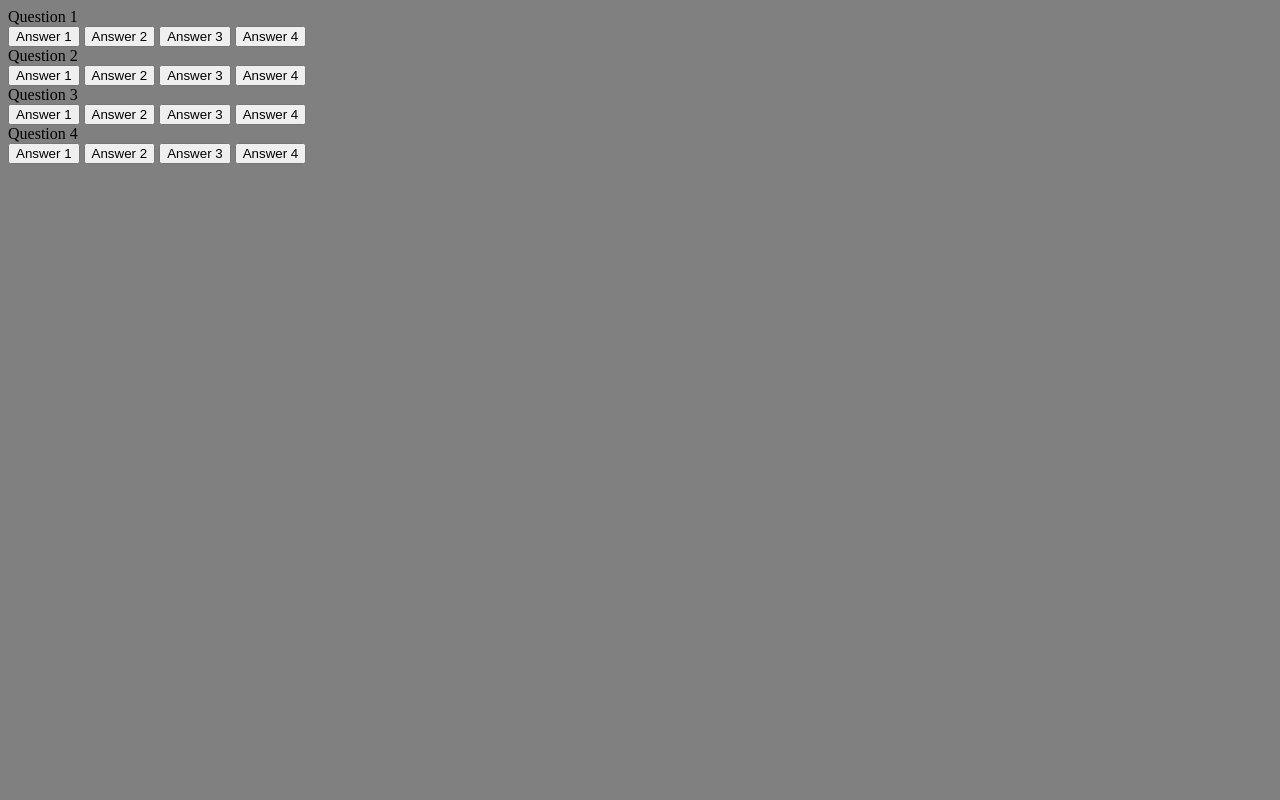
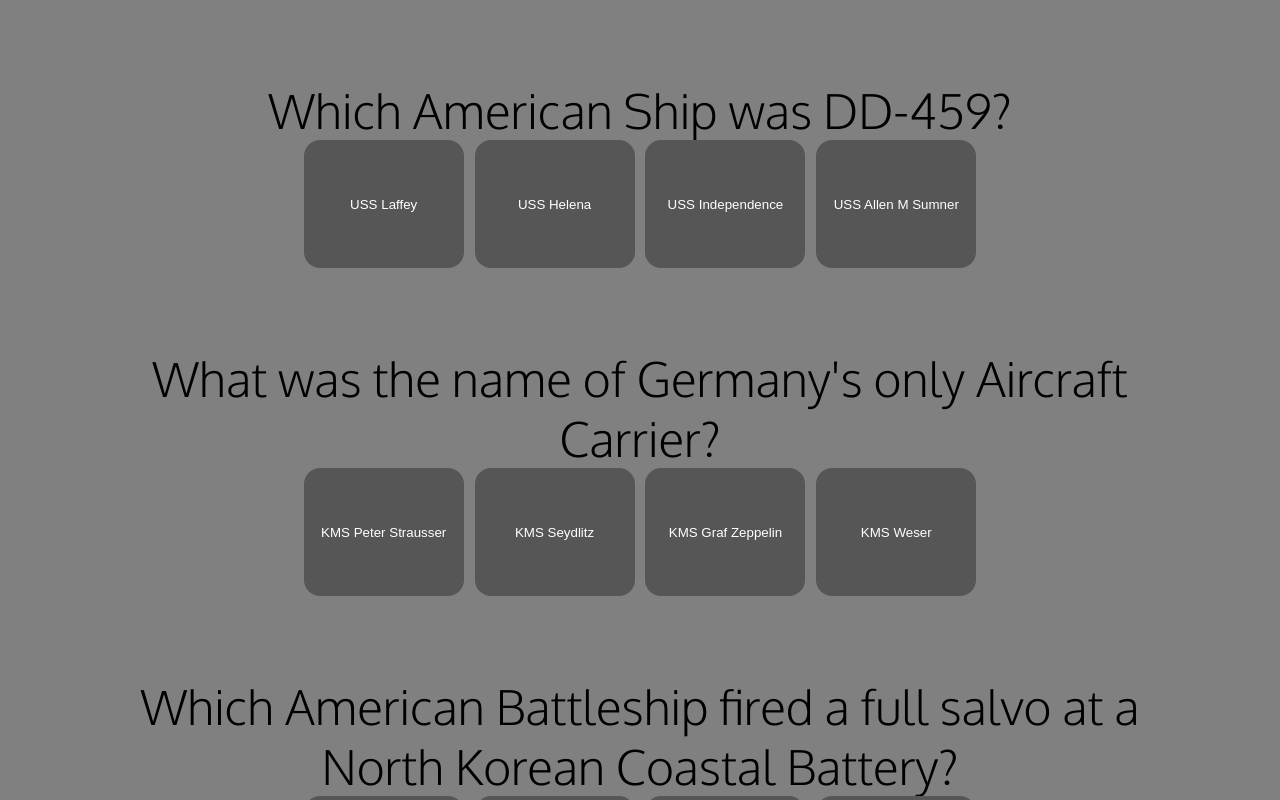
Before and after one commit to staten-island-tech/quiz-game-evan-leung-and-ryan-zhang, a website built with Parcel: page src/index.html in a window 1280 px wide. Both pictures are taken after a click on the button "Start". Shown: the top 800 px of the page. Built offline with nearby package versions, Linux system fonts and the light colour scheme.

Commit message:
complete

```diff
--- a/src/index.html
+++ b/src/index.html
@@ -4,47 +4,48 @@
     <meta http-equiv="X-UA-Compatible" content="IE=edge">
     <meta name="viewport" content="width=device-width, initial-scale=1.0">
     <link rel="stylesheet" href="scss/styles.scss">
-    <title>Document</title>
+    <link href="https://fonts.googleapis.com/css2?family=Oxygen:wght@300&display=swap" rel="stylesheet">
+    <title>Quiz Game</title>
 </head>
 <div>
     <div class="remove container" id="container">
-    <div class="container1" id="container1">
-       <div class="question1" id="question1">Question 1</div>
+    <div class="box container1" id="container1">
+       <div class="questions question1" id="question1">Which American Ship was DD-459?</div>
        <div class="buttons1" id="buttons1">
-           <button class="button button11" id="btn11">Answer 1</button>
-           <button class="button button12" id="btn12">Answer 2</button>
-           <button class="button button13" id="btn13">Answer 3</button>
-           <button class="button button14" id="btn14">Answer 4</button>
+           <button class="button button11" id="btn11">USS Laffey</button>
+           <button class="button button12" id="btn12">USS Helena</button>
+           <button class="button button13" id="btn13">USS Independence</button>
+           <button class="button button14" id="btn14">USS Allen M Sumner</button>
         </div>
        </div>
 
-    <div class="container2" id="container2">
-        <div class="question2" id="question2">Question 2</div>
+    <div class="box container2" id="container2">
+        <div class="questions question2" id="question2">What was the name of Germany's only Aircraft Carrier?</div>
         <div class="buttons2" id="buttons2">
-            <button class="button button21" id="btn21">Answer 1</button>
-            <button class="button button22" id="btn22">Answer 2</button>
-            <button class="button button23" id="btn23">Answer 3</button>
-            <button class="button button24" id="btn24">Answer 4</button>
+            <button class="button button21" id="btn21">KMS Peter Strausser</button>
+            <button class="button button22" id="btn22">KMS Seydlitz</button>
+            <button class="button button23" id="btn23">KMS Graf Zeppelin</button>
+            <button class="button button24" id="btn24">KMS Weser</button>
          </div>
          </div>
 
-     <div class="container3" id="container3">
-        <div class="question3" id="question3">Question 3</div>
+     <div class="box container3" id="container3">
+        <div class="questions question3" id="question3">Which American Battleship fired a full salvo at a North Korean Coastal Battery?</div>
         <div class="buttons3" id="buttons3">
-            <button class="button button31" id="btn31">Answer 1</button>
-            <button class="button button32" id="btn32">Answer 2</button>
-            <button class="button button33" id="btn33">Answer 3</button>
-            <button class="button button34" id="btn34">Answer 4</button>
+            <button class="button button31" id="btn31">USS Worcester</button>
+            <button class="button button32" id="btn32">HMS Vanguard</button>
+            <button class="button button33" id="btn33">USS Missouri</button>
+            <button class="button button34" id="btn34">USS Wisconsin</button>
          </div>
          </div>
 
-     <div class="container4" id="container4">
-        <div class="question4" id="question4">Question 4</div>
+     <div class="box container4" id="container4">
+        <div class="questions question4" id="question4">Which battleship fired the first and last 16 inch salvoes in World War II?</div>
         <div class="buttons4" id="buttons4">
-            <button class="button button41" id="btn41">Answer 1</button>
-            <button class="button button42" id="btn42">Answer 2</button>
-            <button class="button button43" id="btn43">Answer 3</button>
-            <button class="button button44" id="btn44">Answer 4</button>
+            <button class="button button41" id="btn41">HMS Nelson</button>
+            <button class="button button42" id="btn42">HMS Rodney</button>
+            <button class="button button43" id="btn43">USS Massachusetts</button>
+            <button class="button button44" id="btn44">IJN Nagato</button>
          </div>
         </div>
     </div>
@@ -52,6 +53,10 @@
         <button class="button startbutton" id="startbtn">Start</button>
         <button class="button remove submitbutton" id="submitbtn">Submit</button>
     </div>
+
+    <h1 class="scoreboard" id="scoreboard">0</h1>
+    <h2 class="scoreboardLabel" id="scoreboardLabel">Answered Correctly</h2>
+
 </div>
 
 <script src="js/index.js"></script>
--- a/src/js/index.js
+++ b/src/js/index.js
@@ -6,6 +6,7 @@ const buttons4ID = document.getElementById("buttons4");
 const startButton = document.getElementById("startbtn");
 const nextButton = document.getElementById("submitbtn");
 const containerID = document.getElementById("container");
+const scoreboardID = document.getElementById("scoreboard");
 
 const btn11ID = document.getElementById("btn11");
 const btn12ID = document.getElementById("btn12");
@@ -41,12 +42,14 @@ btn14ID.addEventListener("click", question1wrong);
 function question1correct() {
   quizscore++;
   buttons1ID.classList.add("remove");
+  scoreboardID.innerText = quizscore;
   console.log(quizscore);
 }
 
 function question1wrong() {
   quizscore;
   buttons1ID.classList.add("remove");
+  scoreboardID.innerText = quizscore;
   console.log(quizscore);
 }
 
@@ -58,45 +61,51 @@ btn24ID.addEventListener("click", question2wrong);
 function question2correct() {
   quizscore++;
   buttons2ID.classList.add("remove");
+  scoreboardID.innerText = quizscore;
   console.log(quizscore);
 }
 
 function question2wrong() {
   quizscore;
   buttons2ID.classList.add("remove");
+  scoreboardID.innerText = quizscore;
   console.log(quizscore);
 }
 
 btn31ID.addEventListener("click", question3wrong);
 btn32ID.addEventListener("click", question3wrong);
-btn33ID.addEventListener("click", question3correct);
-btn34ID.addEventListener("click", question3wrong);
+btn33ID.addEventListener("click", question3wrong);
+btn34ID.addEventListener("click", question3correct);
 
 function question3correct() {
   quizscore++;
   buttons3ID.classList.add("remove");
+  scoreboardID.innerText = quizscore;
   console.log(quizscore);
 }
 
 function question3wrong() {
   quizscore;
   buttons3ID.classList.add("remove");
+  scoreboardID.innerText = quizscore;
   console.log(quizscore);
 }
 
 btn41ID.addEventListener("click", question4wrong);
 btn42ID.addEventListener("click", question4wrong);
-btn43ID.addEventListener("click", question4wrong);
-btn44ID.addEventListener("click", question4correct);
+btn43ID.addEventListener("click", question4correct);
+btn44ID.addEventListener("click", question4wrong);
 
 function question4correct() {
   quizscore++;
   buttons4ID.classList.add("remove");
+  scoreboardID.innerText = quizscore;
   console.log(quizscore);
 }
 
 function question4wrong() {
   quizscore;
   buttons4ID.classList.add("remove");
+  scoreboardID.innerText = quizscore;
   console.log(quizscore);
 }
--- /dev/null
+++ b/src/scss/_variables.scss
@@ -0,0 +1,4 @@
+$buttoncolor: #565656;
+$textcolor: white;
+$buttonshadowcolor: #9c9c9c;
+$fontprimary: 'Oxygen', sans-serif;
--- a/src/scss/styles.scss
+++ b/src/scss/styles.scss
@@ -1,7 +1,46 @@
+@import './_variables.scss';
+
 body {
+  margin: 0;
+  padding: 0;
+  box-sizing: border-box;
   background-color: gray;
+  justify-content: space-between;
+  text-align: center;
+  display: flex;
+  flex-direction: column;
+  font-size: 3rem;
+  font-family: $fontprimary;
+
+}
+.box {
+  margin: 5rem;
 }
 
 .remove {
   display: none;
 }
+
+.button {
+  background-color: $buttoncolor;
+  cursor: pointer;
+  color: $textcolor;
+  margin: 1.5rem, 16.8rem;
+  width: 10rem;
+  height: 8rem;
+  border: none;
+  border-radius: 1rem;
+  box-shadow: 0px 8px gray;
+  outline: none;
+}
+.button:hover {
+  background-color: $buttoncolor;
+  border: none;
+  outline: none;
+}
+.button:active {
+  background-color: $buttoncolor;
+  border: none;
+  outline: none;
+  transform: translateY(4px);
+}
```
